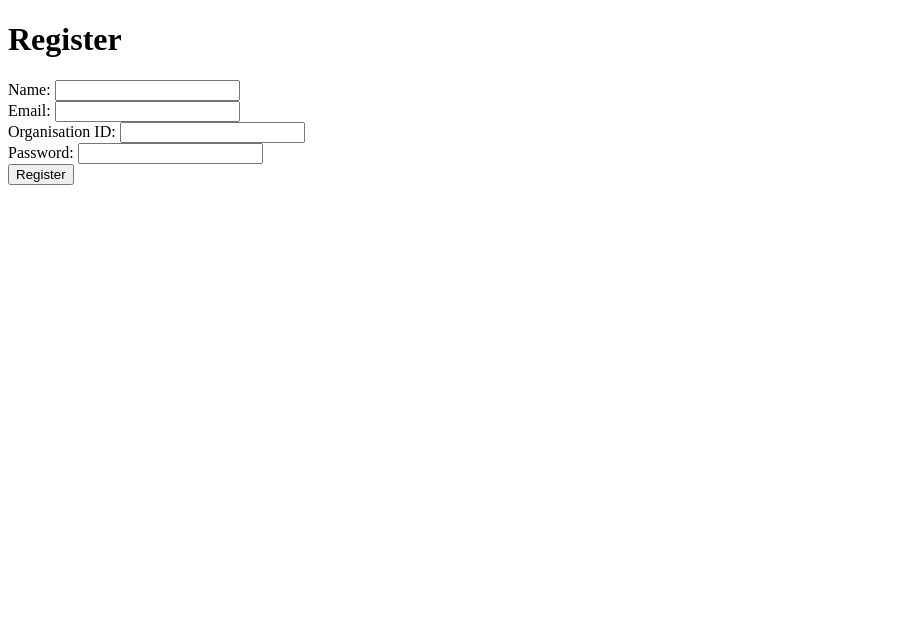
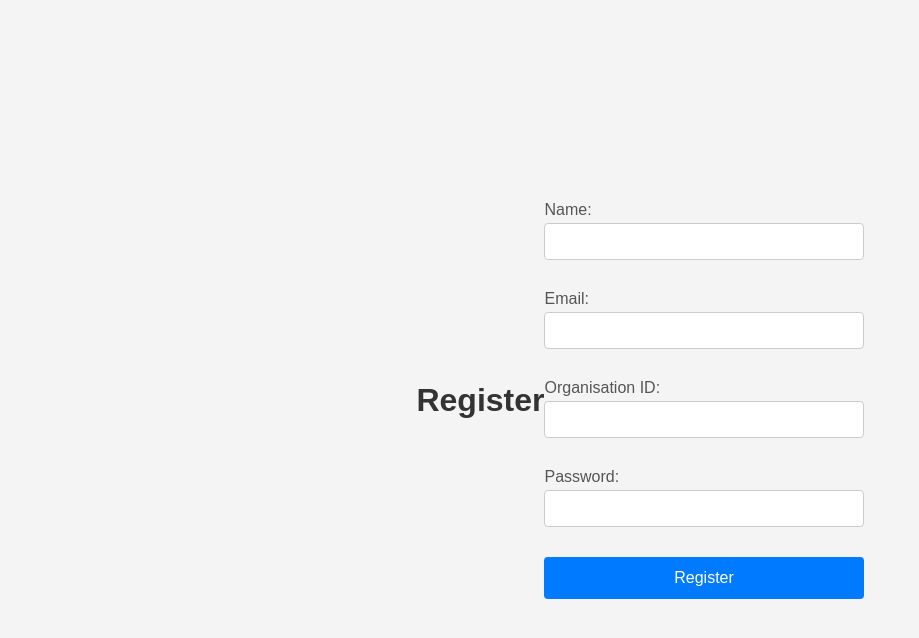
Before and after one commit to larkin1301/hvcm, a website: page public/register.html in a window 1280 px wide. Shown: the whole page, without its empty margins (0-919 px from the left). Drawn offline with Linux system fonts and the light colour scheme.

Commit message:
css update

```diff
--- a/public/register.html
+++ b/public/register.html
@@ -5,6 +5,7 @@
   <meta charset="UTF-8">
   <meta name="viewport" content="width=device-width, initial-scale=1.0">
   <title>Register - HVC Monitor</title>
+  <link rel="stylesheet" href="/style.css">
 </head>
 <body>
   <h1>Register</h1>
--- /dev/null
+++ b/public/style.css
@@ -0,0 +1,65 @@
+body {
+    font-family: Arial, sans-serif;
+    background: #f4f4f4;
+    margin: 0;
+    padding: 0;
+    display: flex;
+    justify-content: center;
+    align-items: center;
+    height: 100vh;
+  }
+  .container {
+    background: #fff;
+    padding: 20px;
+    border-radius: 8px;
+    box-shadow: 0 2px 8px rgba(0, 0, 0, 0.1);
+    width: 320px;
+  }
+  h1 {
+    text-align: center;
+    color: #333;
+    margin-bottom: 20px;
+  }
+  form label {
+    display: block;
+    margin-bottom: 12px;
+    color: #555;
+  }
+  input {
+    width: 100%;
+    padding: 10px;
+    margin-top: 4px;
+    border: 1px solid #ccc;
+    border-radius: 4px;
+    box-sizing: border-box;
+  }
+  button {
+    width: 100%;
+    padding: 12px;
+    background: #007bff;
+    color: #fff;
+    border: none;
+    border-radius: 4px;
+    cursor: pointer;
+    font-size: 16px;
+  }
+  button:hover {
+    background: #0056b3;
+  }
+
+  /* Dashboard page */
+  body.dashboard {
+    margin: 0;
+    font-family: Arial, sans-serif;
+  }
+  header {
+    background: #007bff;
+    color: #fff;
+    padding: 16px;
+    text-align: center;
+    font-size: 24px;
+  }
+  #map {
+    width: 100%;
+    height: calc(100vh - 64px);
+  }
```
Also changed, not shown: public/dashboard.html (+2 -1 lines), public/login.html (+1 -0 lines).
